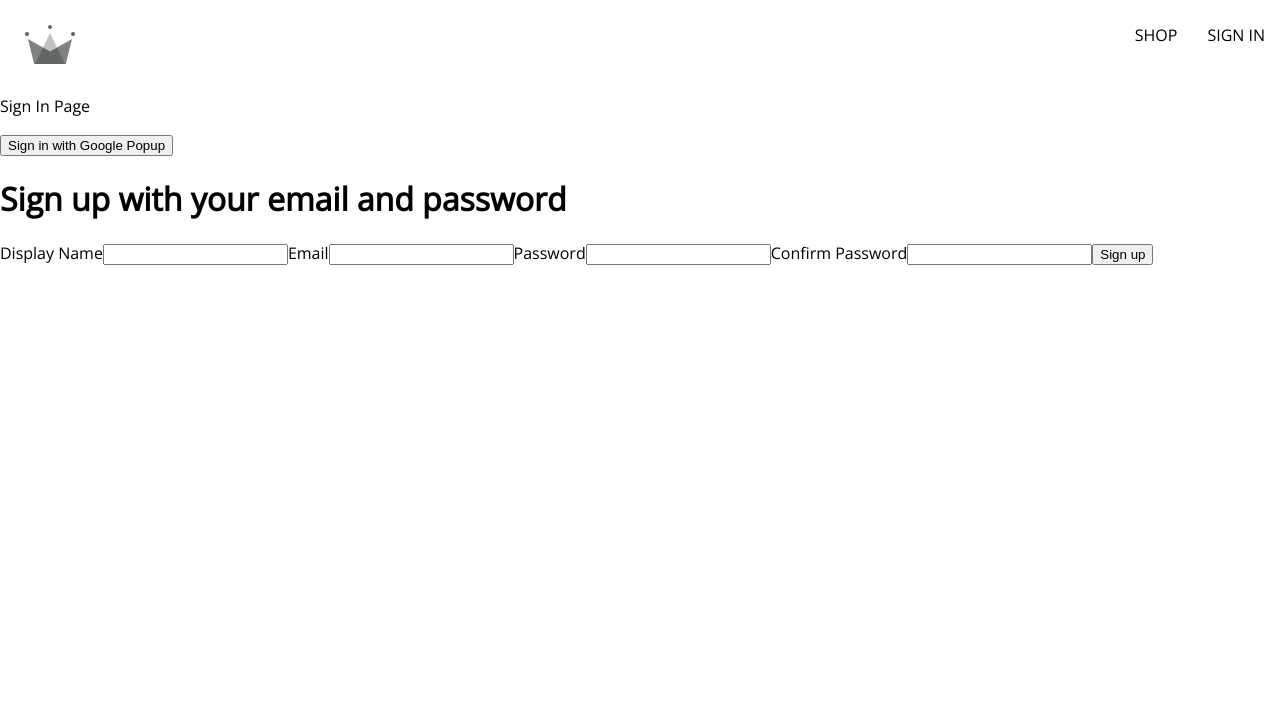
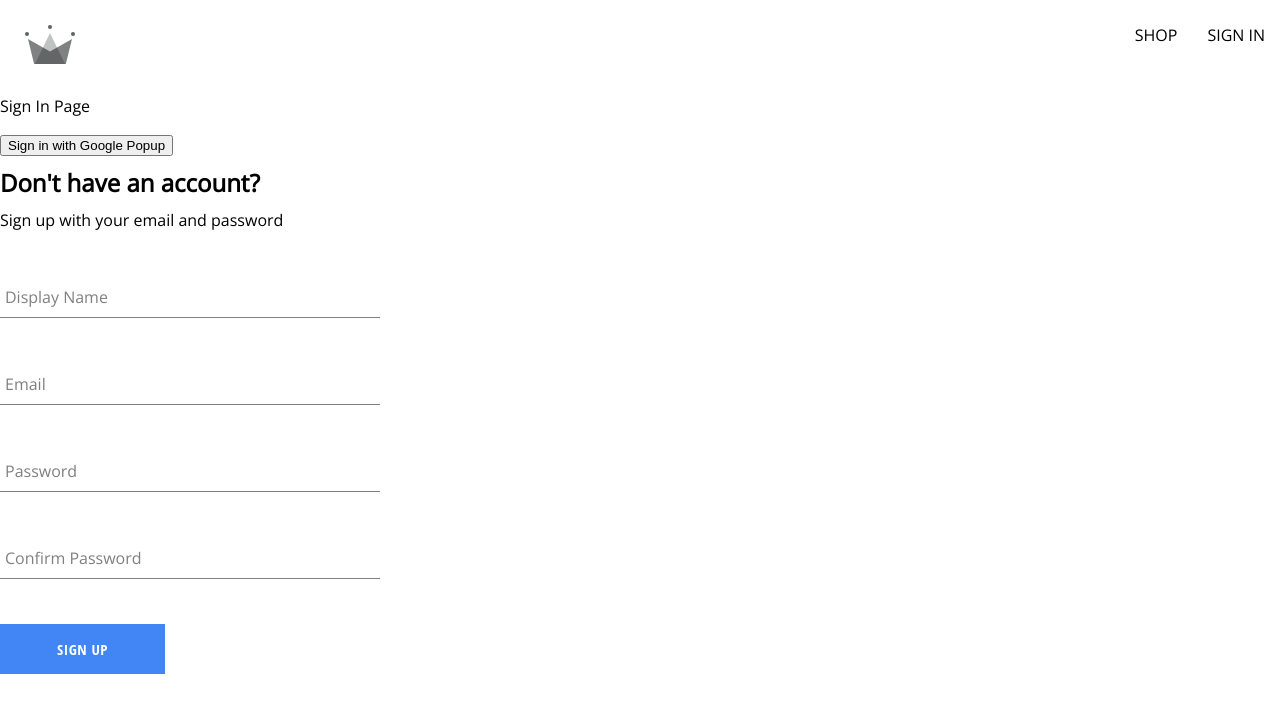
Before and after one commit to imaksmula/crwn-clothing, a React (Create React App) app: page /sign-in in a window 1280 px wide. Shown: the top 712 px of the page. Built offline with nearby package versions, Linux system fonts and the light colour scheme; no server answers; a web font is replaced by a local one.

Commit message:
created sign up component, the form input component, button component

```diff
--- /dev/null
+++ b/src/components/button/button.component.jsx
@@ -0,0 +1,19 @@
+import './button.styles.scss';
+
+const BUTTON_TYPE_CLASSES = {
+   google: 'google-sign-in',
+   inverted: 'inverted',
+};
+
+const Button = ({ children, buttonType, ...otherProps }) => {
+   return (
+      <button
+         className={`button-container ${BUTTON_TYPE_CLASSES[buttonType]}`}
+         {...otherProps}
+      >
+         {children}
+      </button>
+   );
+};
+
+export default Button;
--- /dev/null
+++ b/src/components/button/button.styles.scss
@@ -0,0 +1,41 @@
+.button-container {
+   min-width: 165px;
+   width: auto;
+   height: 50px;
+   letter-spacing: 0.5px;
+   line-height: 50px;
+   padding: 0 35px 0 35px;
+   font-size: 15px;
+   background-color: black;
+   color: white;
+   text-transform: uppercase;
+   font-family: 'Open Sans Condensed';
+   font-weight: bolder;
+   border: none;
+   cursor: pointer;
+   display: flex;
+   justify-content: center;
+   &:hover {
+      background-color: white;
+      color: black;
+      border: 1px solid black;
+   }
+   &.google-sign-in {
+      background-color: #4285f4;
+      color: white;
+      &:hover {
+         background-color: #357ae8;
+         border: none;
+      }
+   }
+   &.inverted {
+      background-color: white;
+      color: black;
+      border: 1px solid black;
+      &:hover {
+         background-color: black;
+         color: white;
+         border: none;
+      }
+   }
+}
--- /dev/null
+++ b/src/components/form-input/form-input.component.jsx
@@ -0,0 +1,20 @@
+import './form-input.style.scss';
+
+const FormInput = ({ label, ...otherProps }) => {
+   return (
+      <div className="group">
+         <input className="form-input" {...otherProps} />
+         {label && (
+            <label
+               className={`${
+                  otherProps.value.length ? 'shrink' : ''
+               } form-input-label`}
+            >
+               {label}
+            </label>
+         )}
+      </div>
+   );
+};
+
+export default FormInput;
--- /dev/null
+++ b/src/components/form-input/form-input.style.scss
@@ -0,0 +1,46 @@
+$sub-color: grey;
+$main-color: black;
+@mixin shrinkLabel {
+   top: -14px;
+   font-size: 12px;
+   color: $main-color;
+}
+.group {
+   position: relative;
+   margin: 45px 0;
+   .form-input {
+      background: none;
+      background-color: white;
+      color: $sub-color;
+      font-size: 18px;
+      padding: 10px 10px 10px 5px;
+      display: block;
+      width: 100%;
+      border: none;
+      border-radius: 0;
+      border-bottom: 1px solid $sub-color;
+      margin: 25px 0;
+      &:focus {
+         outline: none;
+      }
+      &:focus ~ .form-input-label {
+         @include shrinkLabel();
+      }
+   }
+   input[type='password'] {
+      letter-spacing: 0.3em;
+   }
+   .form-input-label {
+      color: $sub-color;
+      font-size: 16px;
+      font-weight: normal;
+      position: absolute;
+      pointer-events: none;
+      left: 5px;
+      top: 10px;
+      transition: 300ms ease all;
+      &.shrink {
+         @include shrinkLabel();
+      }
+   }
+}
--- a/src/components/sign-up-form/sign-up-form.component.jsx
+++ b/src/components/sign-up-form/sign-up-form.component.jsx
@@ -1,10 +1,14 @@
 import { useState } from 'react';
+
+import FormInput from '../form-input/form-input.component';
+import Button from '../button/button.component';
 
 import {
    createAuthUserWithEmailAndPassword,
    createUserDocumentFromAuth,
 } from '../../utils/firebase/firebase.utils';
-import { Await } from 'react-router-dom';
+
+import './sign-up-form.styles.scss';
 
 const defaultFormFields = {
    displayName: '',
@@ -53,46 +57,45 @@
    };
 
    return (
-      <div>
-         <h1>Sign up with your email and password</h1>
+      <div className="sign-up-container">
+         <h2>Don't have an account?</h2>
+         <span>Sign up with your email and password</span>
          <form action="" onSubmit={handleSubmit}>
-            <label htmlFor="">Display Name</label>
-            <input
+            <FormInput
+               label="Display Name"
                type="text"
                required
                onChange={handleChange}
                name="displayName"
                value={displayName}
             />
-
-            <label htmlFor="">Email</label>
-            <input
+            <FormInput
+               label="Email"
                type="email"
                required
                onChange={handleChange}
                name="email"
                value={email}
             />
-
-            <label htmlFor="">Password</label>
-            <input
+            <FormInput
+               label="Password"
                type="password"
                required
                onChange={handleChange}
                name="password"
                value={password}
             />
-
-            <label htmlFor="">Confirm Password</label>
-            <input
+            <FormInput
+               label="Confirm Password"
                type="password"
                required
                onChange={handleChange}
                name="confirmPassword"
                value={confirmPassword}
             />
-
-            <button type="submit">Sign up</button>
+            <Button type="submit" buttonType="google">
+               Sign up
+            </Button>
          </form>
       </div>
    );
--- /dev/null
+++ b/src/components/sign-up-form/sign-up-form.styles.scss
@@ -0,0 +1,9 @@
+.sign-up-container {
+   display: flex;
+   flex-direction: column;
+   width: 380px;
+}
+
+h2 {
+   margin: 10px 0;
+}
```
